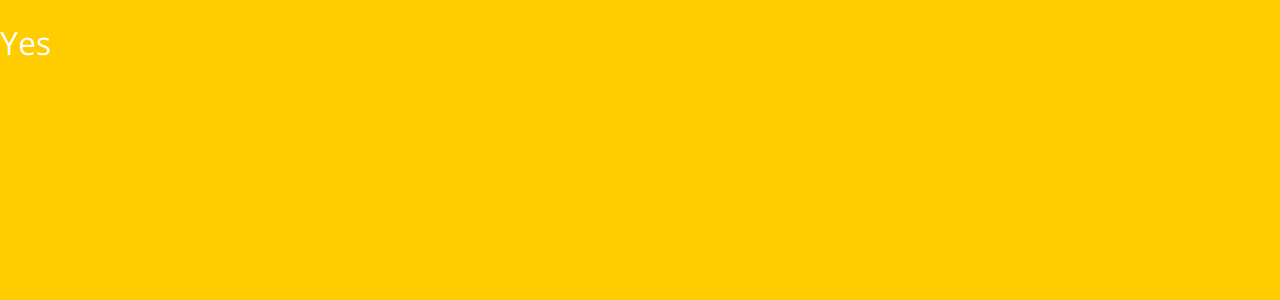
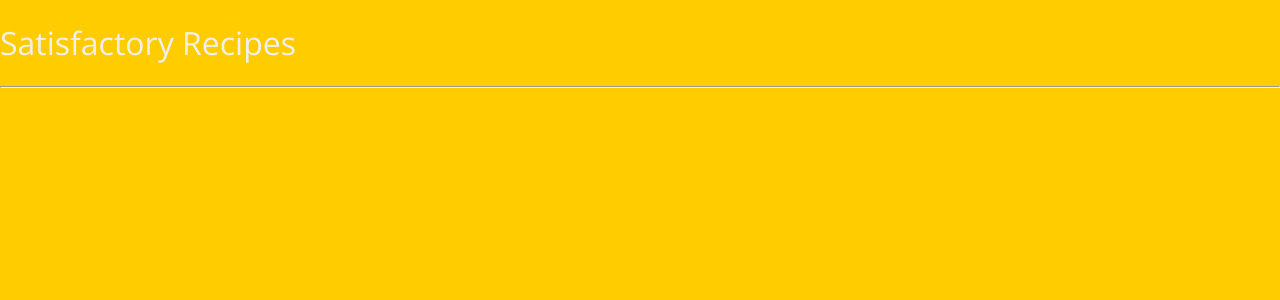
Before and after one commit to Lare1426/react-interactive-website, a React (Vite) app: page / in a window 1280 px wide. Shown: the top 300 px of the page. Built offline with nearby package versions, Linux system fonts and the light colour scheme.

Commit message:
add header

```diff
--- a/src/App.jsx
+++ b/src/App.jsx
@@ -1,7 +1,12 @@
 import styles from "./App.module.scss";
 
 function App() {
-  return <h1>Yes</h1>;
+  return (
+    <header className={styles.appHeader}>
+      <h1>Satisfactory Recipes</h1>
+      <hr></hr>
+    </header>
+  );
 }
 
 export default App;
--- a/src/App.module.scss
+++ b/src/App.module.scss
@@ -1,3 +1,22 @@
 :global(#root) {
   width: 100%;
 }
+
+.app-header {
+  width: 100%;
+  height: 150px;
+  background-color: var(--primary);
+  text-align: center;
+  font-size: 36px;
+
+  h1 {
+    margin: 0;
+  }
+
+  hr {
+    width: 700px;
+    height: 5px;
+    background-color: var(--text);
+    margin: 0 auto;
+  }
+}
--- a/src/index.module.scss
+++ b/src/index.module.scss
@@ -8,7 +8,7 @@
 
   font-family: "Open Sans", sans-serif;
 
-  color: #ffffff;
+  color: var(--text);
   background-color: var(--secondary);
 
   font-synthesis: none;
```
